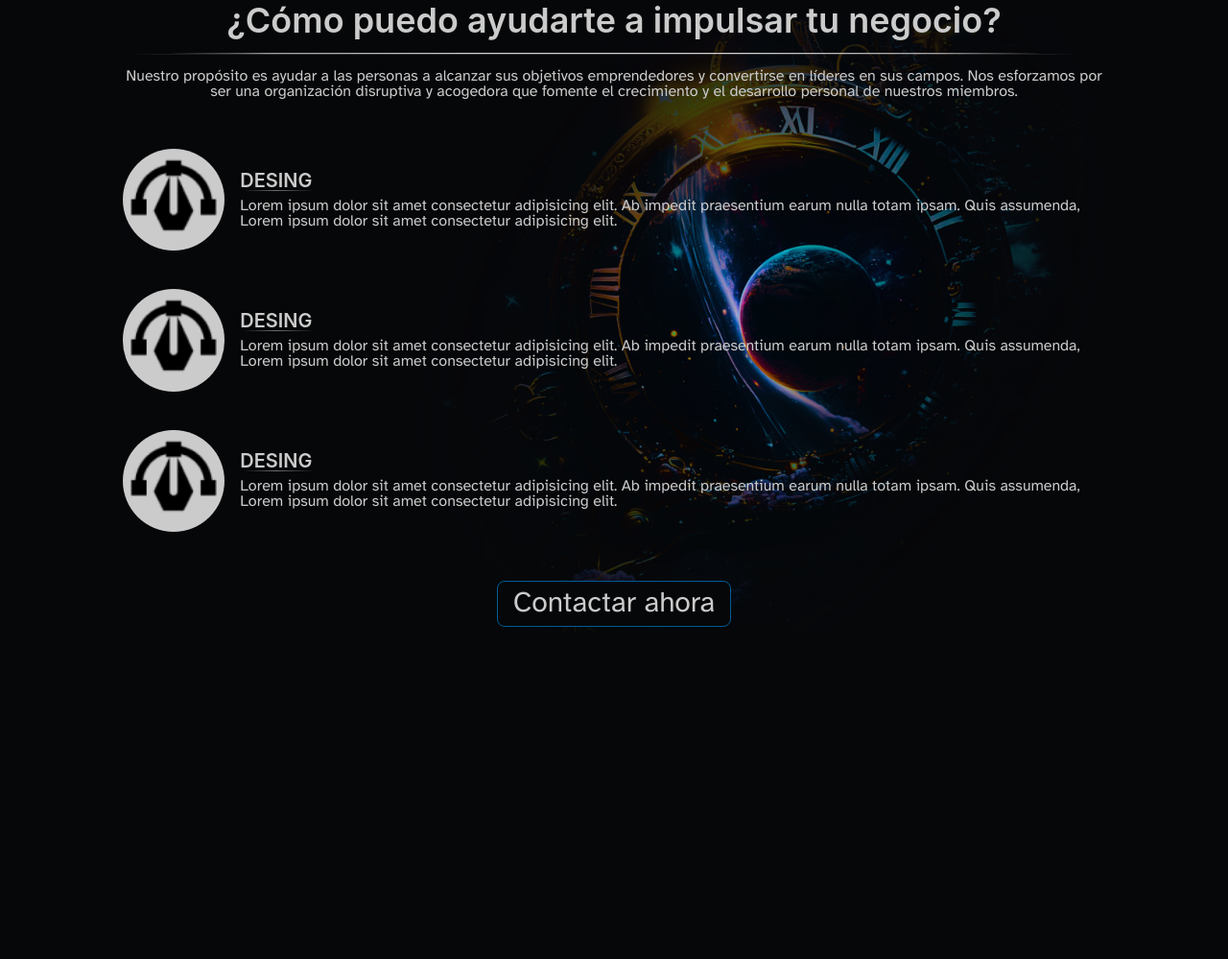
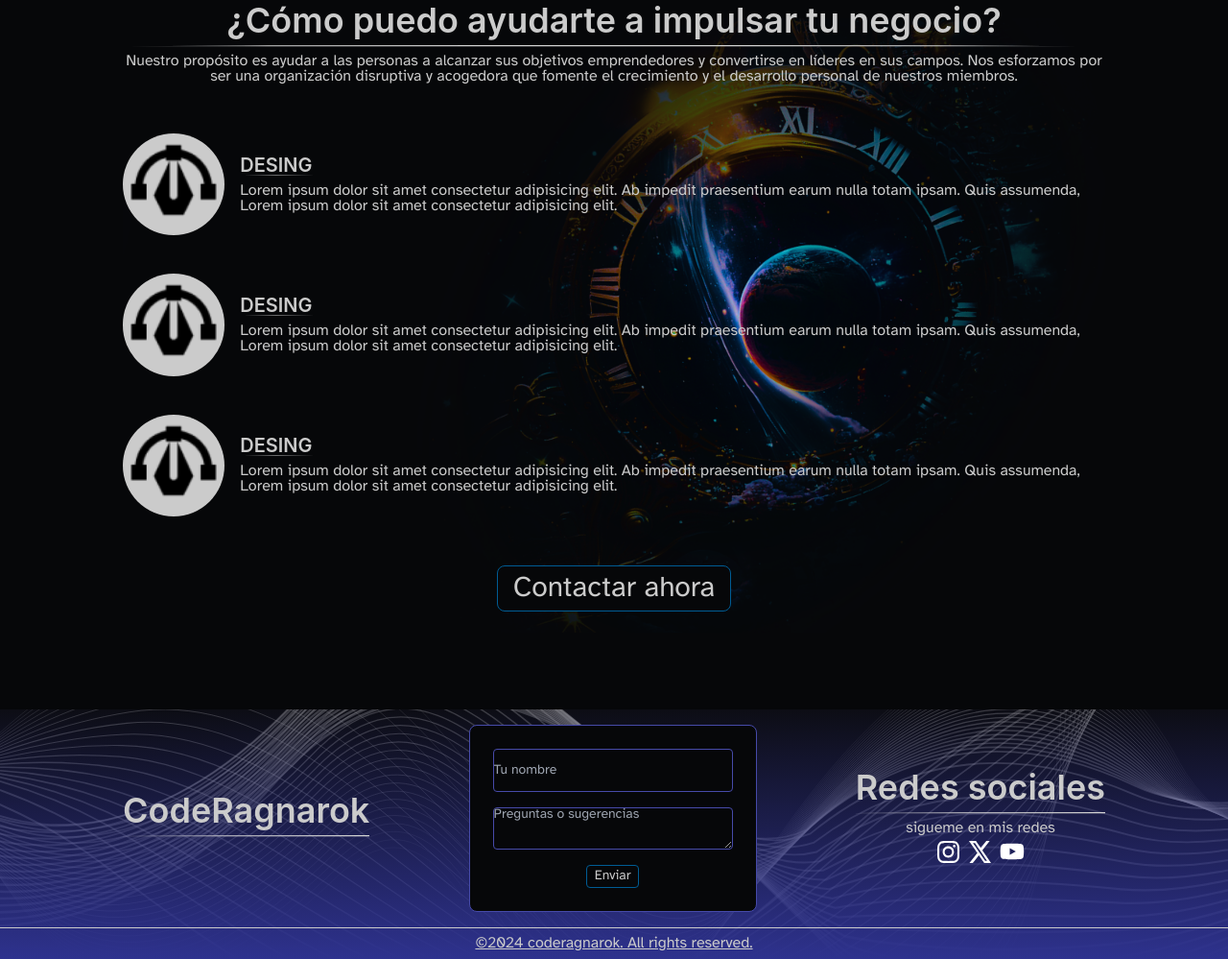
Before and after one commit to CodeRagnarok07/coderagnarok07.github.io, an Astro site: page / in a window 1280 px wide. Shown: the part 1661-2660 px from the top of the page at 96% size. Before the commit the page ends 2400 px from the top, so only its background shows below. Built offline with nearby package versions, Linux system fonts and the light colour scheme; Astro itself is replaced by a stand-in of ours.

Commit message:
layout complete of home page

```diff
--- a/src/components/Hero.astro
+++ b/src/components/Hero.astro
@@ -22,31 +22,35 @@
             1px 1px 1px #000000,
             -2px 2px 6px #464aa9,
             2px -2px 6px #6459ff;
+
+        & span {
+            text-shadow: 1px 1px 1px #000000;
+        }
     }
 </style>
 
-<section
-    class="relative container inline-flex flex-col xs:justify-center text-center sm:text-left"
->
+<section class="container relative">
     <!-- <img
         class="absolute inset-y-0 left-0 -z-10 object-center bg-no-repeat rotate-90"
         src="/assets/bg/bg-hero.png"
         alt="desarrollador de aplicaciones y software"
     /> -->
 
-    <div class="inline-flex flex-col gap-6 relative z-50">
+    <div
+        class="inline-flex h-full flex-col gap-3 relative z-50 text-center text-nowrap"
+    >
         <h1 class="uppercase">
-            Lorem ipsum dolor sit amet, consectetur adipisicing elit. Veniam
-            nobis velit explicabo, porro
+            <span class="text-secondary">Desarrollo</span> & <span
+                class="text-primary">Diseño</span
+            > de <br /> software de calidad
         </h1>
+        <hr class="w-full" />
         <h4 class="">
-            Lorem ipsum, dolor sit amet consectetur adipisicing elit. Aliquid
-            facilis optio harum. Consectetur rerum quisquam dolorem optio
-            veritatis accusantium debitis eum quibusdam, dolor pariatur ducimus!
-            Quia vitae perspiciatis culpa eveniet!
+            materializa tu idea de negocio digital con CodeRagnarok
         </h4>
+
         <div
-            class="flex flex-col sm:flex-row items-center sm:items-start w-full py-4 sm:justify-start gap-4"
+            class="flex flex-col sm:flex-row items-center sm:items-start w-full py-4 justify-center gap-4"
         >
             <div class="btn-lg btn-primary border-box-primary">Get Started</div>
             <div class="btn-lg btn-secondary border-box-secondary">
--- /dev/null
+++ b/src/components/ui/Footer/Contact.astro
@@ -0,0 +1,63 @@
+---
+let data = {
+    name: "",
+    description: "",
+};
+
+// const setData = (data: string) => {
+//     console.log(data);
+// };
+---
+
+<style>
+    textarea,
+    input {
+        outline: none;
+        background-color: transparent;
+        width: 100%;
+        height: 100%;
+        padding: 0;
+        margin: 0;
+    }
+</style>
+
+<div class="w-full flex justify-center">
+    <form
+        class="w-[300px] border-box-primary border-sm p-6 rounded-lg gap-4 flex flex-col bg-black-dark"
+    >
+        <input
+            name={"name"}
+            placeholder="Tu nombre"
+            class="w-full btn border-box-primary border-sm h-min"
+            type="text"
+            id=""
+        />
+        <!-- <input
+            placeholder="Correo"
+            class="hidden md:flex w-full btn border-box-primary border-sm"
+            type="text"
+            id=""
+        /> -->
+
+        <!-- name={"description"} -->
+        <textarea
+            placeholder="Preguntas o sugerencias"
+            class="w-full h-full btn border-box-primary border-sm"
+            name="description"
+            id=""
+            rows="5"></textarea>
+
+        <div class="flex flex-col items-center justify-center">
+            <button
+                type="submit"
+                class="btn btn-secondary border-box-secondary mx-auto w-min"
+            >
+                Enviar
+            </button>
+            <!-- <a href={`Hola mi nombre es ${data.name} \n \n ${data.description}`}
+                    target="_blank"
+                    class="btn border-secondary">Enviar</a
+                > -->
+        </div>
+    </form>
+</div>
--- /dev/null
+++ b/src/components/ui/Footer/index.astro
@@ -0,0 +1,52 @@
+---
+import HeaderText from "../HeaderText.astro";
+import Contact from "./Contact.astro";
+import { socialLinks } from "@consts";
+---
+
+<style>
+    footer::before {
+        content: "";
+        position: absolute;
+        inset: 0;
+        background-image: url("/assets/texture/footer.svg");
+        background-position: center;
+        background-size: cover;
+        z-index: -1;
+        background-blend-mode: overlay;
+        filter: contrast(1.5) brightness(1.5) blur(0.5px) opacity(0.8);
+        /* transform: rotate(180deg); */
+    }
+</style>
+
+<footer
+    class="relative w-full flex flex-col justify-center bg-gradient-to-b to-primary-dark from-[#4c468318] pb-28 sm:pb-0"
+>
+    <div
+        class="container flex gap-4 flex-col items-center justify-center sm:flex-row sm:justify-between h-full py-4"
+    >
+        <div>
+            <HeaderText aling="center" title="CodeRagnarok" />
+        </div>
+        <Contact />
+        <div class="flex flex-col">
+            <HeaderText
+                aling="center"
+                title="Redes sociales"
+                description="sigueme en mis redes"
+            />
+            <div class="flex justify-center items-center flex-wrap">
+                {
+                    socialLinks.map((v) => (
+                        <a href={v.link}>
+                            <img src={`/assets/svg/social/${v.icon}`} alt="" />
+                        </a>
+                    ))
+                }
+            </div>
+        </div>
+    </div>
+    <span class="border-x-0 border-t text-center underline py-2">
+        ©2024 coderagnarok. All rights reserved.
+    </span>
+</footer>
--- a/src/components/ui/HeaderText.astro
+++ b/src/components/ui/HeaderText.astro
@@ -34,7 +34,7 @@ const { title, description, aling } = Astro.props;
         </h2>
 
         <svg
-            class="w-full my-4 scale-125"
+            class="w-full my-2 scale-125"
             height="1"
             fill="none"
             xmlns="http://www.w3.org/2000/svg"
--- a/src/consts.ts
+++ b/src/consts.ts
@@ -12,3 +12,48 @@ export const pages = [
     "about",
     "contact",
 ]
+
+
+export const socialLinks = [
+    // {
+    //     name: "discord",
+    //     link: "#",
+    //     icon: "discord.svg"
+    // },
+    // {
+    //     name: "facebook",
+    //     link: "#",
+    //     icon: "facebook.svg"
+    // },
+    {
+        name: "ig",
+        link: "https://www.instagram.com/angelfeliperch/",
+        icon: "ig.svg"
+    },
+    // {
+    //     name: "tiktok",
+    //     link: "#",
+    //     icon: "tiktok.svg"
+    // },
+    // {
+    //     name: "twicht",
+    //     link: "#",
+    //     icon: "twicht.svg"
+    // },
+    {
+        name: "twitter",
+        link: "https://twitter.com/AngelFelipeRCH",
+        icon: "X.svg"
+    },
+    {
+        name: "git",
+        link: "https://github.com/CodeRagnarok07",
+        icon: "youtube.svg"
+
+    }
+    // {
+    //     name: "youtube",
+    //     link: "#",
+    //     icon: "youtube.svg"
+    // },
+]
--- a/src/layouts/index.astro
+++ b/src/layouts/index.astro
@@ -1,6 +1,7 @@
 ---
 import BaseHead from "@layouts/BaseHead.astro";
-import Navbar from "./ui/Navbar/index.astro";
+import Navbar from "@components/ui/Navbar/index.astro";
+import Footer from "@components/ui/Footer/index.astro";
 import { SITE_TITLE, SITE_DESCRIPTION } from "@consts";
 ---
 
@@ -8,9 +9,6 @@ import { SITE_TITLE, SITE_DESCRIPTION } from "@consts";
 <html lang="en">
     <BaseHead title={SITE_TITLE} description={SITE_DESCRIPTION}>
         <style is:global>
-            body {
-                overflow-x: hidden;
-            }
             .container {
                 max-width: 1280px;
                 margin: 0 auto;
@@ -25,13 +23,12 @@ import { SITE_TITLE, SITE_DESCRIPTION } from "@consts";
             }
         </style>
     </BaseHead>
-    <body
-        class="bg-black-dark text-white inline-flex flex-col aling-center w-full"
-    >
+    <body class="bg-black-dark text-white flex-col aling-center w-full">
         <Navbar />
 
-        <main class="inline-flex flex-col aling-center">
+        <main class="flex-col aling-center">
             <slot />
         </main>
+        <Footer />
     </body>
 </html>
--- a/src/styles/global.css
+++ b/src/styles/global.css
@@ -1,9 +1,3 @@
-/*
-  The CSS in this style tag is based off of Bear Blog's default CSS.
-  https://github.com/HermanMartinus/bearblog/blob/297026a877bc2ab2b3bdfbd6b9f7961c350917dd/templates/styles/blog/default.css
-  License MIT: https://github.com/HermanMartinus/bearblog/blob/master/LICENSE.md
- */
-
 /* /////////////////////////////////////////////////////////////// */
 /* /////// GENERAL /////// */
 
```
Also changed, not shown: public/assets/svg/social/ig.svg (renamed from public/assets/svg/social/instagram.svg), public/assets/texture/footer.svg (added), src/components/ui/Navbar/BgMovil.svg (renamed from src/layouts/ui/Navbar/BgMovil.svg), src/components/ui/Navbar/Interface.svg (renamed from src/layouts/ui/Navbar/Interface.svg), src/components/ui/Navbar/index.astro (renamed from src/layouts/ui/Navbar/index.astro).
